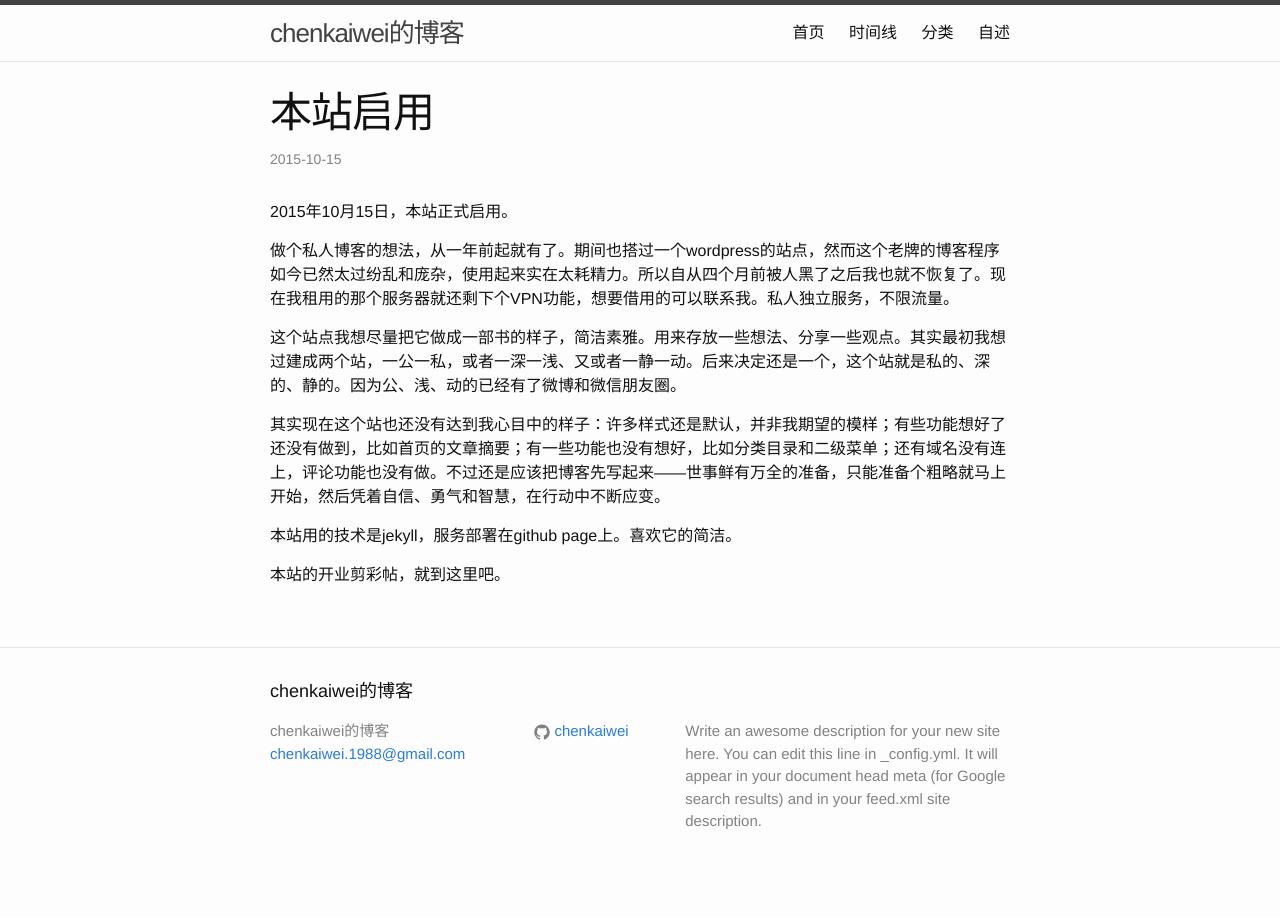
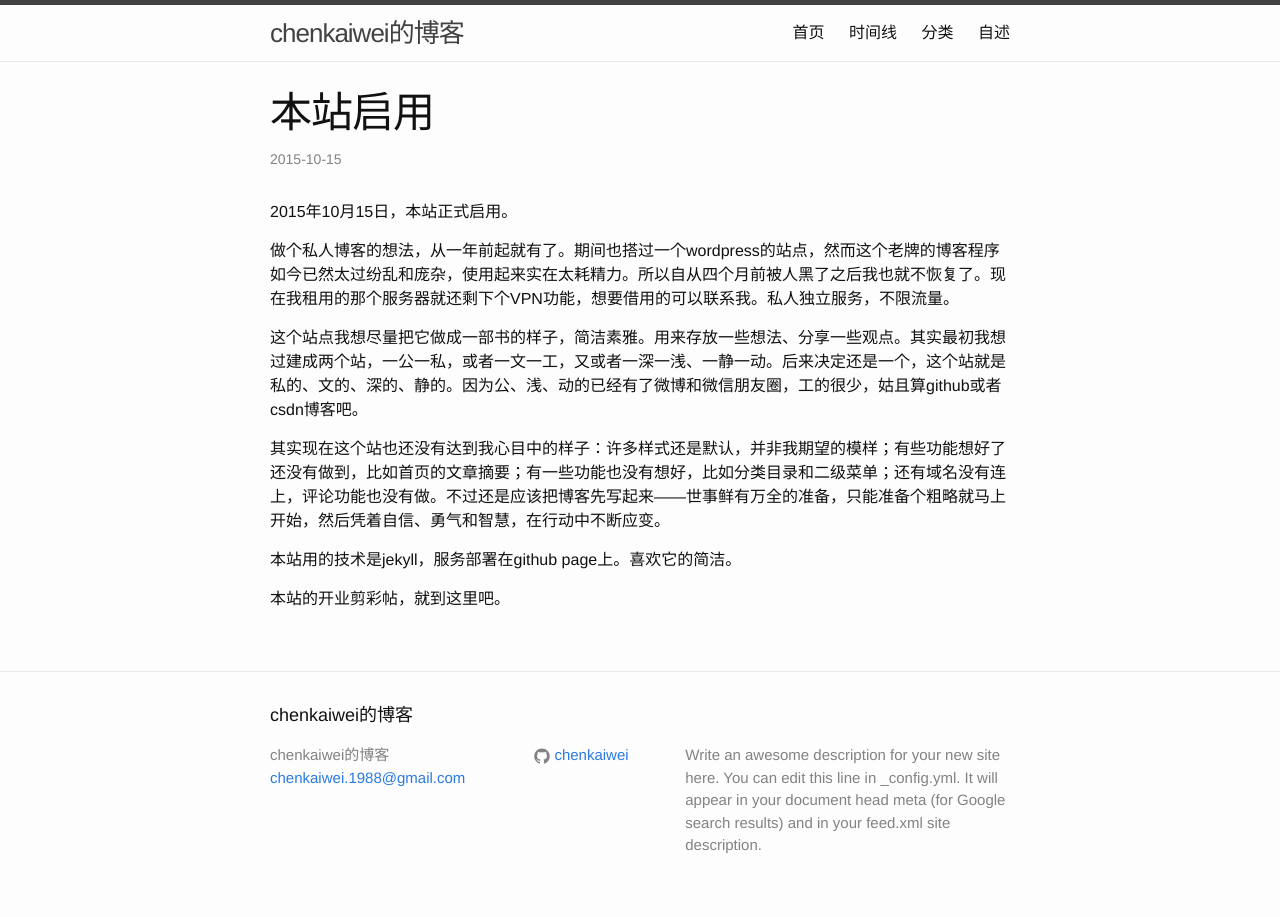
Before and after one commit to chenkaiwei/chenkaiwei.github.com, a Jekyll site: the page built from _posts/2015-10-15-本站启用.md, in a window 1280 px wide. Built offline with Jekyll 4.4.1, drawn with Linux system fonts in a browser that asks for light colours.

Commit message:
提交-本站启用

```diff
--- a/_posts/2015-10-15-本站启用.md
+++ b/_posts/2015-10-15-本站启用.md
@@ -9,7 +9,7 @@ published: true
 
 做个私人博客的想法，从一年前起就有了。期间也搭过一个wordpress的站点，然而这个老牌的博客程序如今已然太过纷乱和庞杂，使用起来实在太耗精力。所以自从四个月前被人黑了之后我也就不恢复了。现在我租用的那个服务器就还剩下个VPN功能，想要借用的可以联系我。私人独立服务，不限流量。
 
-这个站点我想尽量把它做成一部书的样子，简洁素雅。用来存放一些想法、分享一些观点。其实最初我想过建成两个站，一公一私，或者一深一浅、又或者一静一动。后来决定还是一个，这个站就是私的、深的、静的。因为公、浅、动的已经有了微博和微信朋友圈。
+这个站点我想尽量把它做成一部书的样子，简洁素雅。用来存放一些想法、分享一些观点。其实最初我想过建成两个站，一公一私，或者一文一工，又或者一深一浅、一静一动。后来决定还是一个，这个站就是私的、文的、深的、静的。因为公、浅、动的已经有了微博和微信朋友圈，工的很少，姑且算github或者csdn博客吧。
 
 其实现在这个站也还没有达到我心目中的样子：许多样式还是默认，并非我期望的模样；有些功能想好了还没有做到，比如首页的文章摘要；有一些功能也没有想好，比如分类目录和二级菜单；还有域名没有连上，评论功能也没有做。不过还是应该把博客先写起来——世事鲜有万全的准备，只能准备个粗略就马上开始，然后凭着自信、勇气和智慧，在行动中不断应变。
 
```
